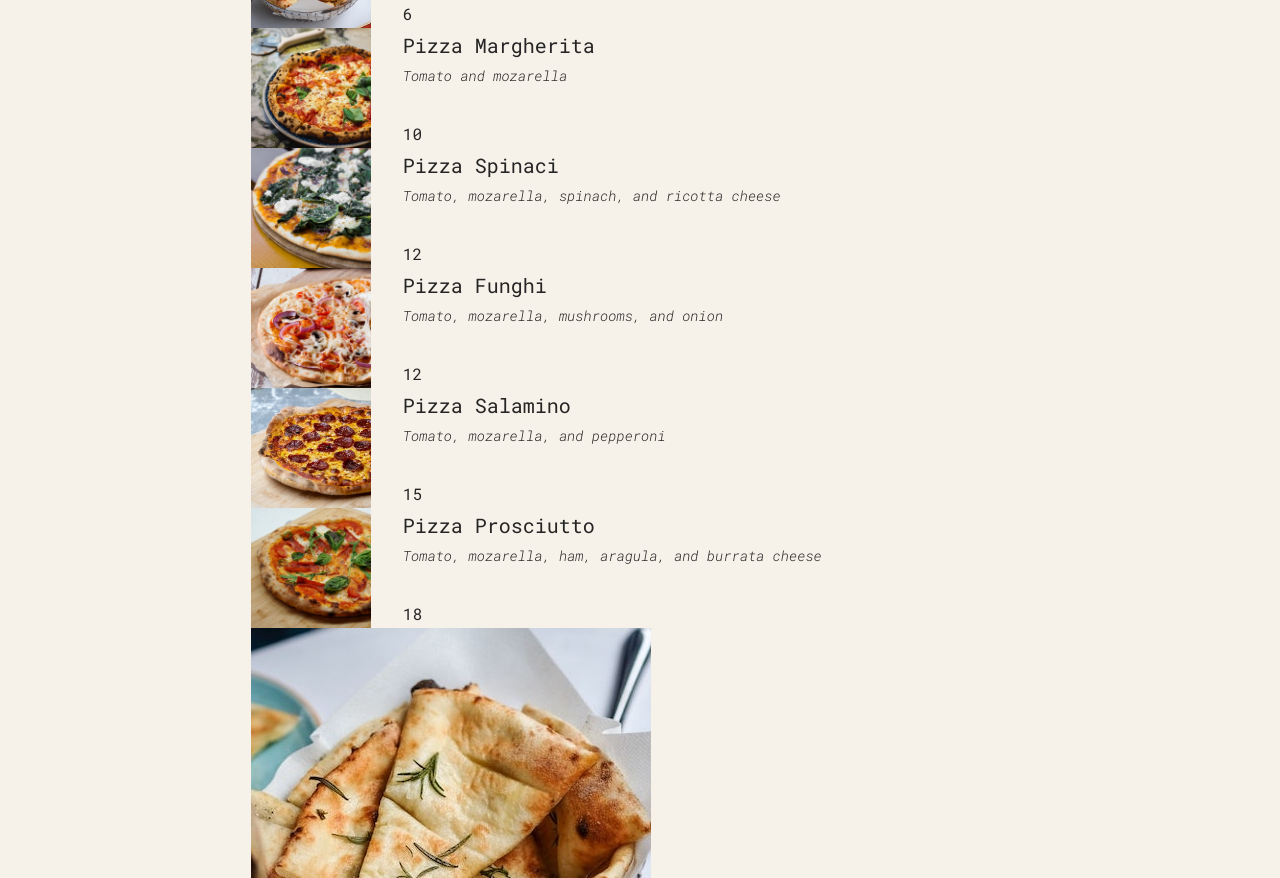
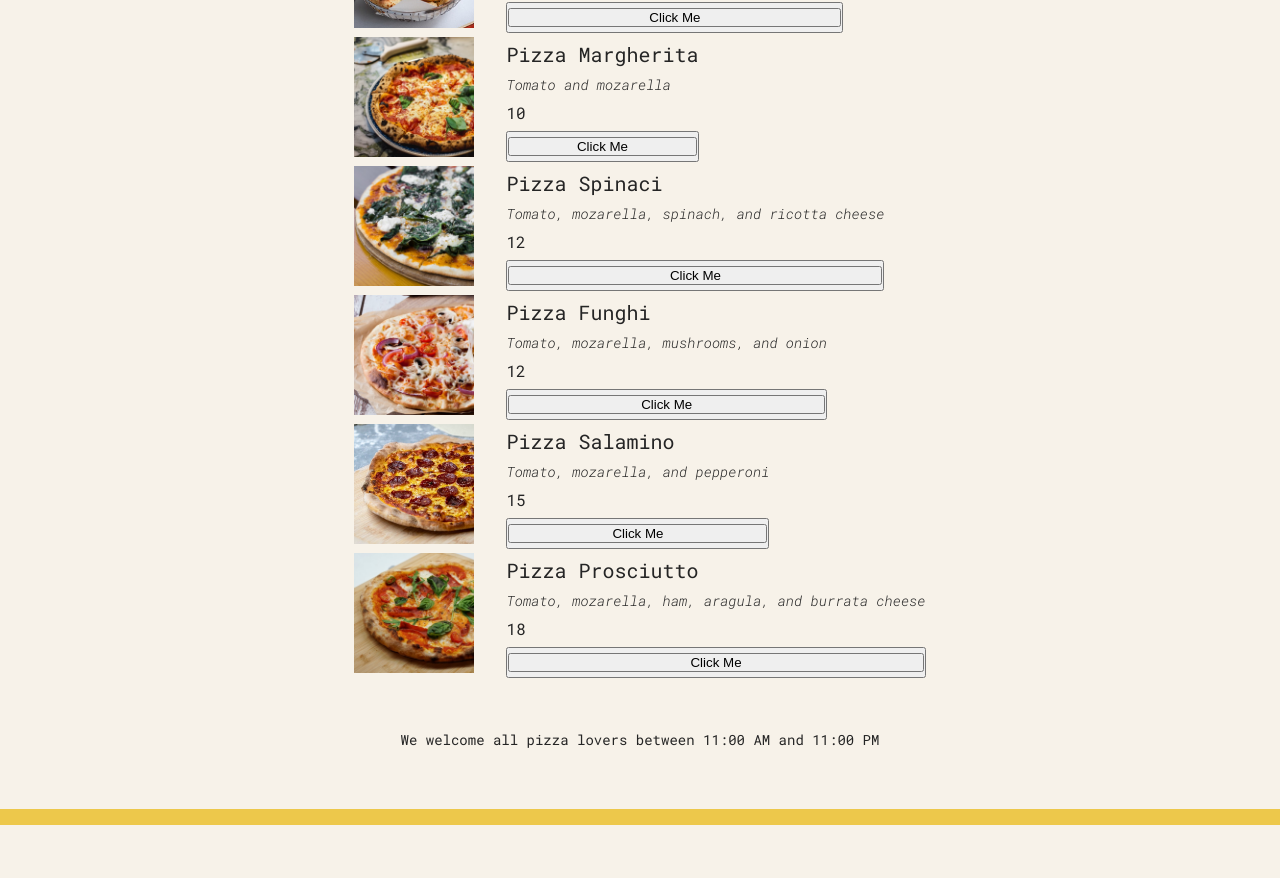
Before and after one commit to HarunaZakaria/Hackerboost, a React (Create React App) app in the folder pizza-menu/: page / in a window 1280 px wide. Shown: the part 400-1278 px from the top of the page. After the commit the page ends 1225 px from the top, so only its background shows below. Built offline with nearby package versions, Linux system fonts and the light colour scheme.

Commit message:
add a button comp

```diff
--- a/pizza-menu/src/components/Menu.js
+++ b/pizza-menu/src/components/Menu.js
@@ -1,7 +1,6 @@
 import { use } from "react";
 import { pizzaData } from "../data";
 import Pizza from "./Pizzas";
-import User from "./Users";
 function Menu() {
   return (
     <div>
@@ -16,24 +15,21 @@ function Menu() {
                 description={item.ingredients}
                 price={item.price}
                 image={item.photoName}
+                btn={<PizzaBtn />}
               />
             </div>
           ))}
-          <div>
-            {pizzaData.map((user, index) => (
-              <div>
-                <User
-                  image={user.photoName}
-                  name={user.name}
-                  bio={user.ingredients}
-                />
-              </div>
-            ))}
-          </div>
         </div>
       </section>
     </div>
   );
 }
 
+function PizzaBtn() {
+  return (
+    <div>
+      <button>Click Me</button>
+    </div>
+  );
+}
 export default Menu;
--- a/pizza-menu/src/components/Pizzas.js
+++ b/pizza-menu/src/components/Pizzas.js
@@ -6,6 +6,7 @@ function Pizza(props) {
         <h3>{props.name}</h3>
       <p>{props.description}</p>
       <span>{props.price}</span>
+      <button>{props.btn}</button>
       </div>
     </div>
   );
```
